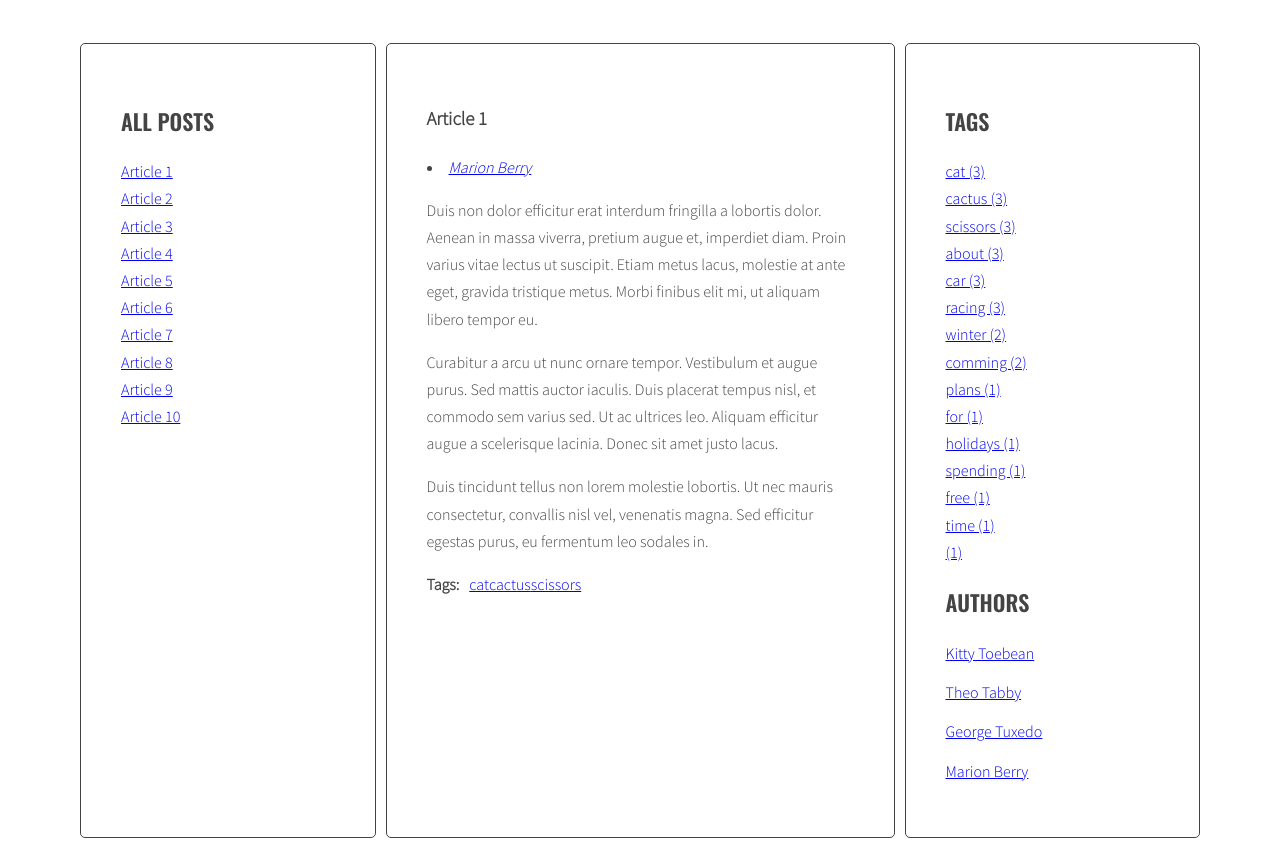
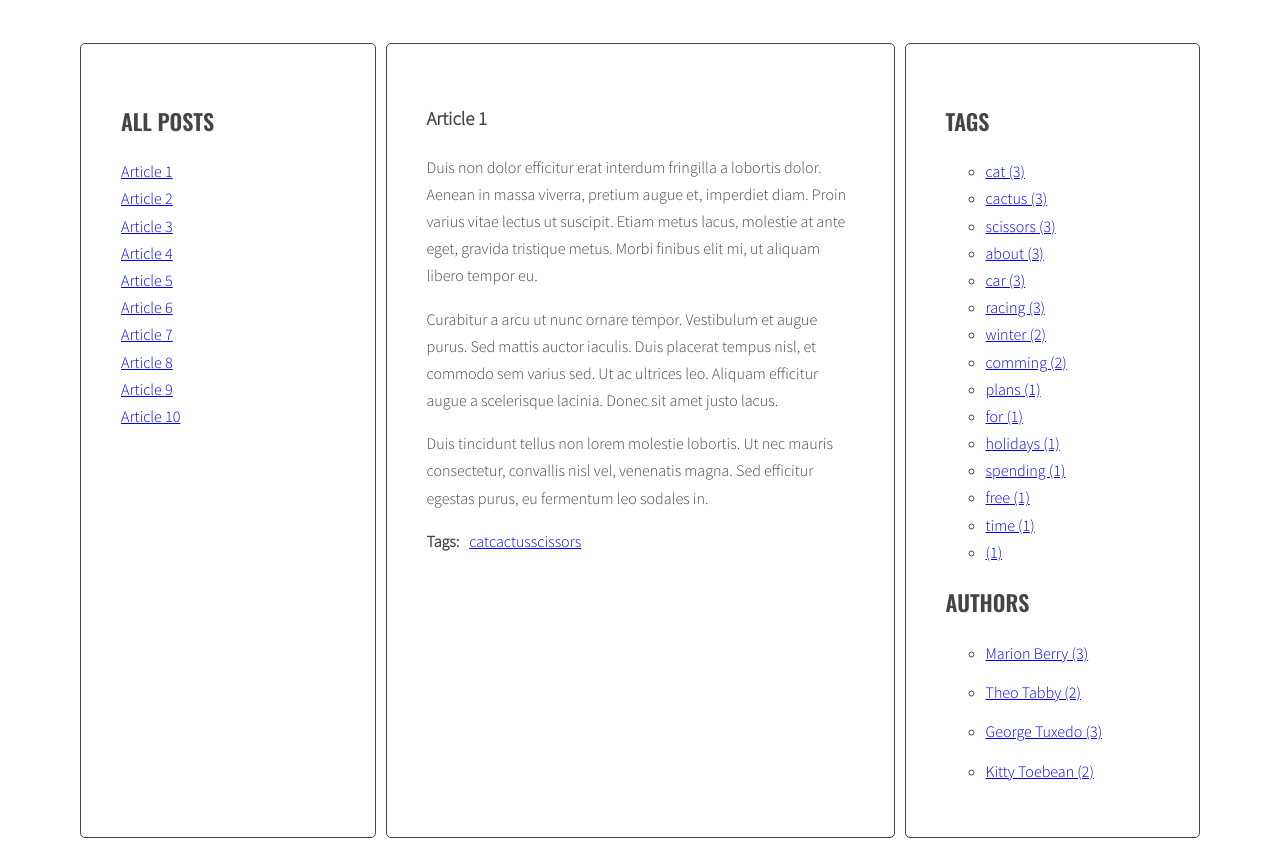
Before and after one commit to mikolajchm/javascript-blog, a website: page index.html in a window 1280 px wide. Shown: the part 200-1046 px from the top of the page. Drawn offline with nearby package versions, Linux system fonts and the light colour scheme.

Commit message:
Zadanie 6.4

```diff
--- a/index.html
+++ b/index.html
@@ -207,6 +207,30 @@
                 </main>
             </div>
         </div>
+        <script id="template-article-link" type="text/x-handlebars-template">
+            <li><a href="#{{ id }}"><span>{{ title }}</span></a></li>
+        </script>
+        <script id="template-tag-link" type="text/x-handlebars-template">
+            <li><a href="#tag-{{ tag }}"><span>{{ tag }}</span></a></li>
+        </script>
+        <script id="template-author-link" type="text/x-handlebars-template">
+            <p>Author: <a href="#author-{{ author }}"><span>{{ author }}</span></a></p>
+        </script>
+        <script id="template-tag-cloud-link" type="text/x-handlebars-template">
+            <ul>
+              {{#each tags}}
+                <li><a href="#" data-tag="{{ tag }}" class="{{ className }}"><span>{{ tag }} ({{ count }})</span></a></li>
+              {{/each}}
+            </ul>
+        </script>
+        <script id="template-author-cloud-link" type="text/x-handlebars-template">
+            <ul>
+              {{#each authors}}
+                <li><a href="#" data-author="{{ author }}" class="{{ className }}"><span>{{ author }} ({{ count }})</span></a></li>
+              {{/each}}
+            </ul>
+          </script>
+        <script src="https://cdnjs.cloudflare.com/ajax/libs/handlebars.js/4.1.0/handlebars.min.js"></script>
         <script src="js/script.js"></script>
     </body>
 </html>
--- a/js/script.js
+++ b/js/script.js
@@ -1,3 +1,11 @@
+const templates = {
+  articleLink: Handlebars.compile(document.querySelector('#template-article-link').innerHTML),
+  tagLink: Handlebars.compile(document.querySelector('#template-tag-link').innerHTML),
+  authorLink: Handlebars.compile(document.querySelector('#template-author-link').innerHTML),
+  tagCloudLink: Handlebars.compile(document.querySelector('#template-tag-cloud-link').innerHTML),
+  authorCloudLink: Handlebars.compile(document.querySelector('#template-author-cloud-link').innerHTML)
+};
+
 const optArticleSelector = '.post',
       optTitleSelector = '.post-title',
       optTitleListSelector = '.titles',
@@ -23,7 +31,8 @@ function generateTitleLinks(customSelector = '') {
     /* get the title from the title element */
     const articleTitle = titleElement.innerHTML;
     /* create HTML of the link */
-    const linkHTML = '<li><a href="#' + articleId + '">' + articleTitle + '</a></li>';
+    const linkHTMLData = {id: articleId, title: articleTitle};
+    const linkHTML = templates.articleLink(linkHTMLData);
     /* insert link into html variable */
     html = html + linkHTML;
   }
@@ -131,19 +140,23 @@ function generateTags() {
   console.log('tagsParams:', tagsParams);
 
   /* [NEW] create variable for all links HTML code */
-  let allTagsHTML = '';
+  const allTagsData = {tags: []};
 
   /* [NEW] START LOOP: for each tag in allTags: */
   for (let tag in allTags) {
     const tagLinkHTML = '<li><a href="#tag-' + tag + '" class="' + calculateTagClass(allTags[tag], tagsParams) + '">' + tag + ' (' + allTags[tag] + ')</a></li>';
     console.log('tagLinkHTML:', tagLinkHTML);
     /* [NEW] generate code of a link and add it to allTagsHTML */
-    allTagsHTML += tagLinkHTML;
+    allTagsData.tags.push({
+      tag: tag,
+      count: allTags[tag],
+      className: calculateTagClass(allTags[tag], tagsParams)
+    });
   }
   /* [NEW] END LOOP: for each tag in allTags: */
 
   /*[NEW] add HTML from allTagsHTML to tagList */
-  tagList.innerHTML = allTagsHTML;
+  tagList.innerHTML = templates.tagCloudLink(allTagsData);
 
   /* add event listeners to tag links */
   const tagLinks = document.querySelectorAll('a[href^="#tag-"]');
@@ -184,31 +197,34 @@ function tagClickHandler(event) {
 }
 
 function generateAuthors() {
-  /* [NEW] create a new variable allAuthors with an empty object */
-  let allAuthors = {};
+  /* [NEW] create a new variable allAuthorsData with an empty array */
+  const allAuthorsData = { authors: [] };
   /* find all articles */
   const articles = document.querySelectorAll(optArticleSelector);
   /* START LOOP: for every article: */
   for (let article of articles) {
-
   /* find authors wrapper */
   const authorWrapper = article.querySelector(optArticleAuthorSelector);
   /* make html variable with an empty string */
   let html = '';
-    /* get authors from the data-author attribute */
+  /* get author from the data-author attribute */
   const author = article.getAttribute('data-author');
-    /* split authors into an array */
   /* START LOOP: for each author */
   /* generate HTML of the link */
-    const linkHTML = '<li><a href="#author-' + author + '">' + author + '</a></li>';
+  const authorLinkHTMLData = { author: author };
+  const authorLinkHTML = templates.authorCloudLink(authorLinkHTMLData);
   /* add generated code to the html variable */
-    html += linkHTML;
-    /* [NEW] check if this author is NOT already in allAuthors */
-    if (!allAuthors[author]) {
-      /* [NEW] add author to allAuthors object */
-      allAuthors[author] = { count: 1 };
+  html += authorLinkHTML;
+  /* [NEW] check if this author is NOT already in allAuthorsData */
+  const existingAuthorData = allAuthorsData.authors.find(a => a.author === author);
+  if (!existingAuthorData) {
+    /* [NEW] add author to allAuthorsData array */
+    allAuthorsData.authors.push({
+      author: author,
+      count: 1,
+    });
   } else {
-      allAuthors[author].count++;
+    existingAuthorData.count++;
   }
   /* END LOOP: for each author */
 
@@ -216,6 +232,9 @@ function generateAuthors() {
   authorWrapper.innerHTML = html;
   /* END LOOP: for every article: */
  }
+  /* [NEW] Update the author list in the right column */
+  const authorList = document.querySelector(optAuthorsListSelector);
+  authorList.innerHTML = templates.authorCloudLink(allAuthorsData);
 }
 generateAuthors();
 
```
Lines whose indentation alone changed are shown as unchanged.
